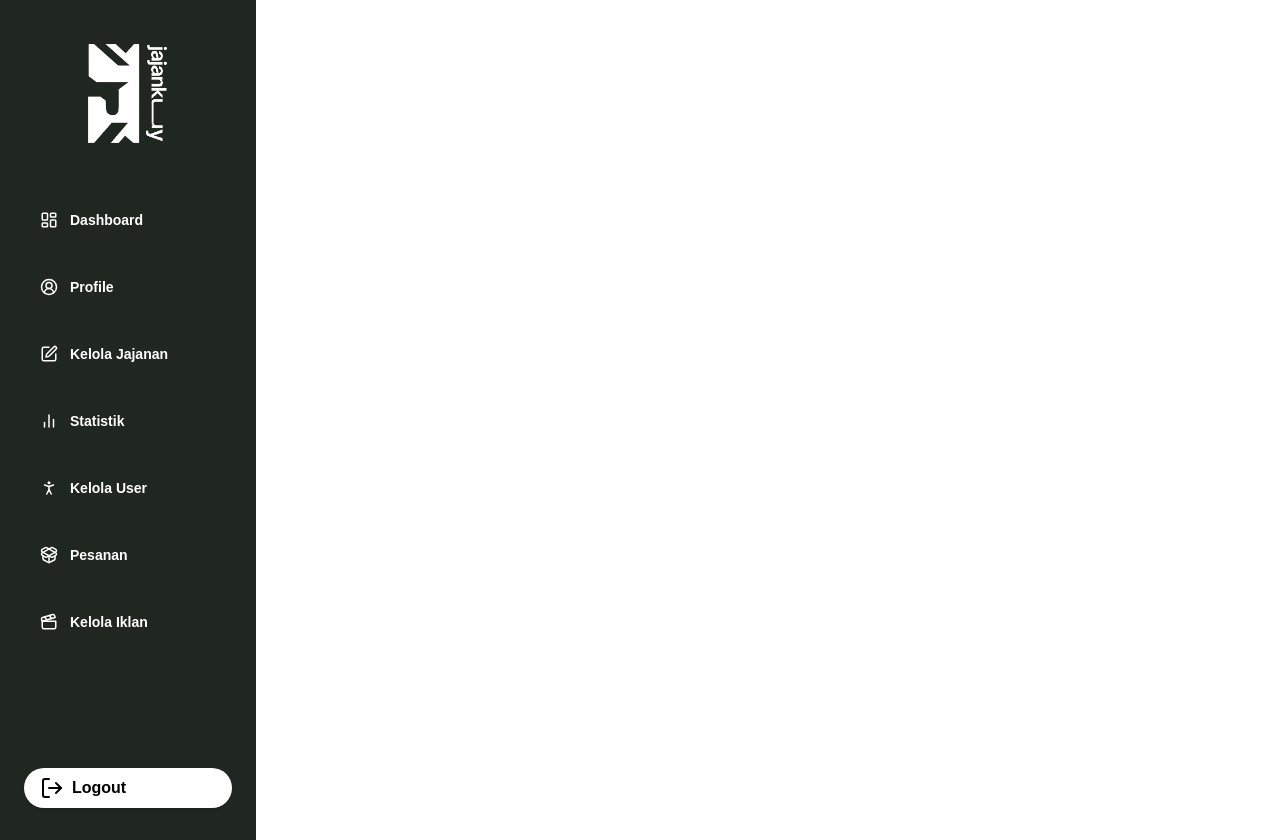
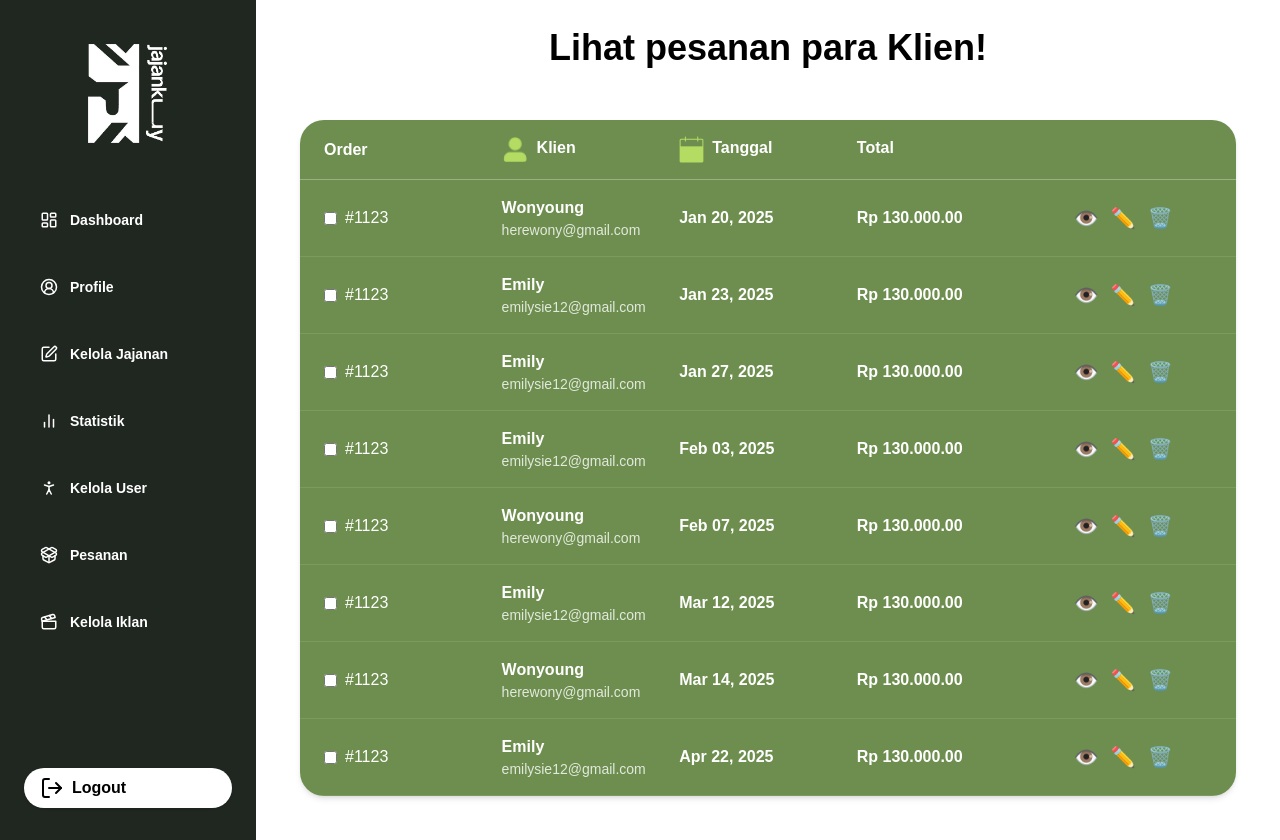
Before and after one commit to KevinSinatria/jajankuy-frontend, a React (Vite) app: page /pesanan in a window 1280 px wide. Built offline with nearby package versions, Linux system fonts and the light colour scheme.

Commit message:
feat:PesananAdmin Tabel

```diff
--- /dev/null
+++ b/src/components/TabelPesanan.jsx
@@ -0,0 +1,58 @@
+import React from 'react'
+import user from "../assets/userLogoInAdmin.png"
+import calender from "../assets/Calendar.png"
+
+function TabelPesanan() {
+   const data = [
+    { id: "#1123", nama: "Wonyoung", email: "herewony@gmail.com", tanggal: "Jan 20, 2025", total: "Rp 130.000.00" },
+    { id: "#1123", nama: "Emily", email: "emilysie12@gmail.com", tanggal: "Jan 23, 2025", total: "Rp 130.000.00" },
+    { id: "#1123", nama: "Emily", email: "emilysie12@gmail.com", tanggal: "Jan 27, 2025", total: "Rp 130.000.00" },
+    { id: "#1123", nama: "Emily", email: "emilysie12@gmail.com", tanggal: "Feb 03, 2025", total: "Rp 130.000.00" },
+    { id: "#1123", nama: "Wonyoung", email: "herewony@gmail.com", tanggal: "Feb 07, 2025", total: "Rp 130.000.00" },
+    { id: "#1123", nama: "Emily", email: "emilysie12@gmail.com", tanggal: "Mar 12, 2025", total: "Rp 130.000.00" },
+    { id: "#1123", nama: "Wonyoung", email: "herewony@gmail.com", tanggal: "Mar 14, 2025", total: "Rp 130.000.00" },
+    { id: "#1123", nama: "Emily", email: "emilysie12@gmail.com", tanggal: "Apr 22, 2025", total: "Rp 130.000.00" },
+  ];
+
+  return (
+    <div className="max-w-7xl mx-auto p-4">
+      <div className="rounded-3xl overflow-hidden shadow-md bg-[#6D8E4E]">
+        <div className="grid grid-cols-5 font-bold text-white px-6 py-4 border-b border-white/30">
+          <div className=" flex items-center gap-2 ">
+
+            Order
+          </div>
+          <div className="flex gap-2" >
+            <img src={user} alt="" />
+            Klien</div>
+          <div className='flex gap-2' >
+            <img src={calender} alt="" />
+            Tanggal</div>
+          <div >Total</div>
+        </div>
+
+        {data.map((item, i) => (
+          <div key={i} className="grid grid-cols-5 items-center text-white px-6 py-4 border-b border-white/10 hover:bg-[#5e7b43] transition">
+            <div className="flex items-center gap-2">
+              <input type="checkbox" className="accent-lime-400" />
+              {item.id}
+            </div>
+            <div>
+              <div className="font-semibold">{item.nama}</div>
+              <div className="text-sm text-white/80">{item.email}</div>
+            </div>
+            <div className="font-semibold">{item.tanggal}</div>
+            <div  className="font-semibold">{item.total}</div>
+            <div className="flex justify-center gap-3">
+              <button title="Lihat"><span className="text-xl">👁️</span></button>
+              <button title="Edit"><span className="text-xl">✏️</span></button>
+              <button title="Hapus"><span className="text-xl">🗑️</span></button>
+            </div>
+          </div>
+        ))}
+      </div>
+    </div>
+  );
+}
+
+export default TabelPesanan
--- a/src/pages/admin/PesananPage.jsx
+++ b/src/pages/admin/PesananPage.jsx
@@ -1,12 +1,19 @@
-import React from 'react'
-import Sidebar from '../../components/Sidebar'
+import React from "react";
+import Sidebar from "../../components/Sidebar";
+import TabelPesanan from "../../components/TabelPesanan";
 
 const PesananPage = () => {
   return (
     <div className="flex min-h-screen bg-white">
       <Sidebar />
+      <div className="flex-1 p-7 space-y-6">
+        <div className="text-4xl font-bold text-center mb-9">
+          Lihat pesanan para Klien!
+        </div>
+        <TabelPesanan/>
+      </div>
     </div>
-  )
-}
+  );
+};
 
-export default PesananPage
+export default PesananPage;
```
Also changed, not shown: src/assets/Calendar.png (added), src/assets/userLogoInAdmin.png (added).
